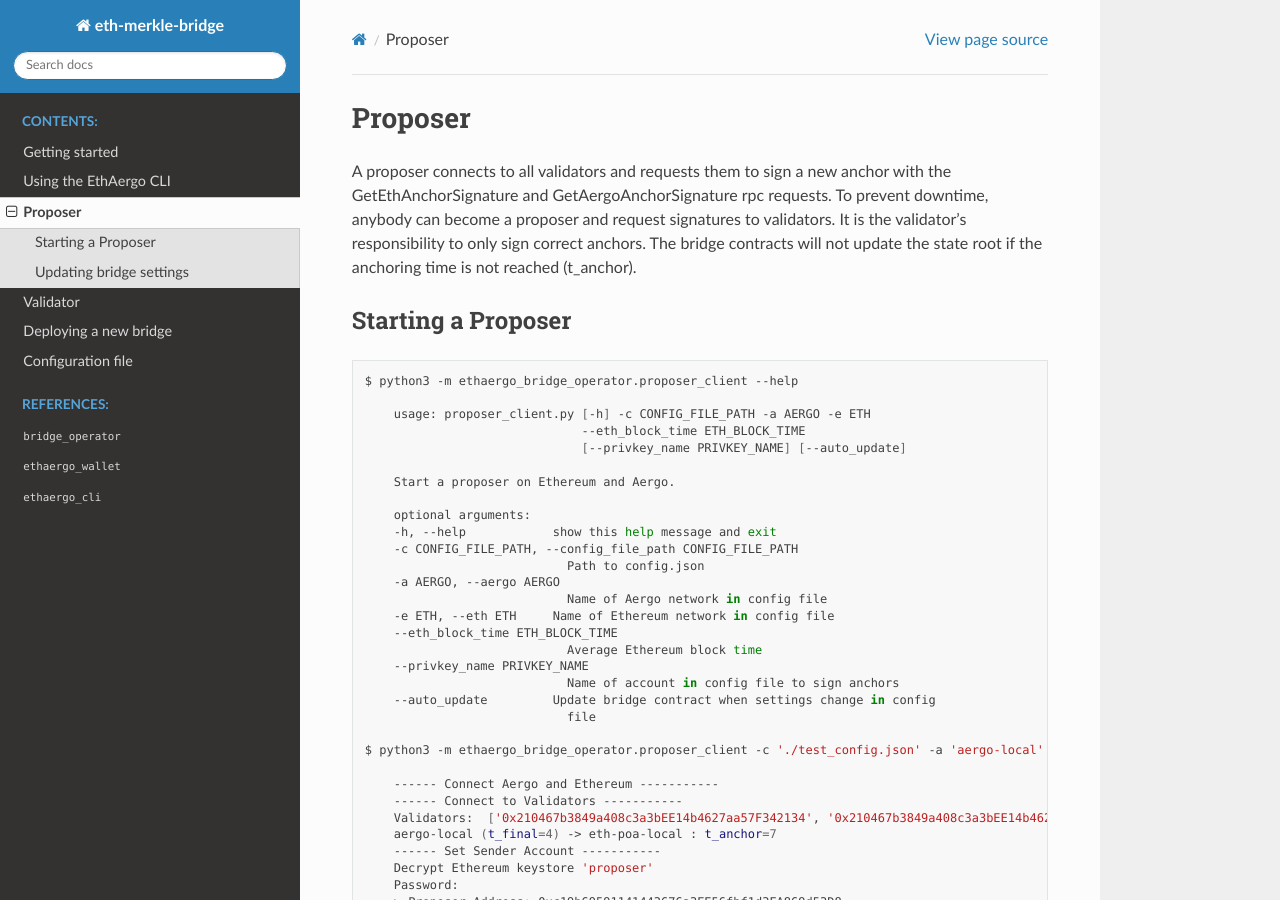
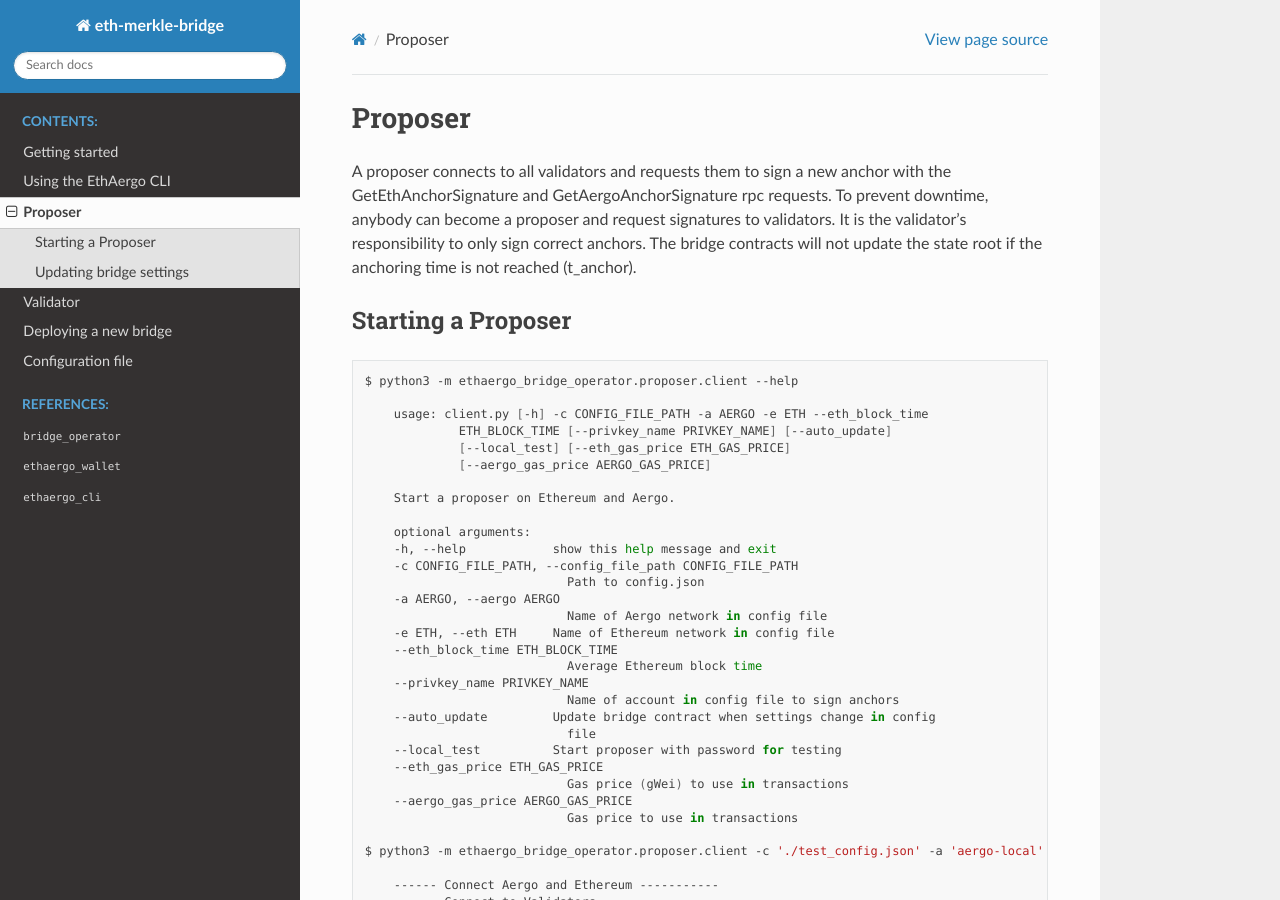
Before and after one commit to aergoio/eth-merkle-bridge, a Sphinx documentation site: the page built from docs/source/proposer.rst, in a window 1280 px wide and 900 px high. Built offline with Sphinx 7.4.7 and the Read the Docs theme 2.0.0, drawn with Linux system fonts in a browser that asks for light colours.

Commit message:
update docs

```diff
--- a/docs/source/ethaergo_wallet.rst
+++ b/docs/source/ethaergo_wallet.rst
@@ -18,10 +18,6 @@
     :members:
 
 
-.. automodule:: ethaergo_wallet.eth_utils.aergo_erc20_deployer
-    :members:
-
-
 .. automodule:: ethaergo_wallet.eth_utils.contract_deployer
     :members:
 
--- a/docs/source/proposer.rst
+++ b/docs/source/proposer.rst
@@ -13,11 +13,12 @@ Starting a Proposer
 
 .. code-block:: bash
 
-    $ python3 -m ethaergo_bridge_operator.proposer_client --help
+    $ python3 -m ethaergo_bridge_operator.proposer.client --help
 
-        usage: proposer_client.py [-h] -c CONFIG_FILE_PATH -a AERGO -e ETH
-                                  --eth_block_time ETH_BLOCK_TIME
-                                  [--privkey_name PRIVKEY_NAME] [--auto_update]
+        usage: client.py [-h] -c CONFIG_FILE_PATH -a AERGO -e ETH --eth_block_time
+                 ETH_BLOCK_TIME [--privkey_name PRIVKEY_NAME] [--auto_update]
+                 [--local_test] [--eth_gas_price ETH_GAS_PRICE]
+                 [--aergo_gas_price AERGO_GAS_PRICE]
 
         Start a proposer on Ethereum and Aergo.
 
@@ -34,8 +35,13 @@ Starting a Proposer
                                 Name of account in config file to sign anchors
         --auto_update         Update bridge contract when settings change in config
                                 file
+        --local_test          Start proposer with password for testing
+        --eth_gas_price ETH_GAS_PRICE
+                                Gas price (gWei) to use in transactions
+        --aergo_gas_price AERGO_GAS_PRICE
+                                Gas price to use in transactions
 
-    $ python3 -m ethaergo_bridge_operator.proposer_client -c './test_config.json' -a 'aergo-local' -e 'eth-poa-local' --eth_block_time 3 --privkey_name "proposer" --auto_update
+    $ python3 -m ethaergo_bridge_operator.proposer.client -c './test_config.json' -a 'aergo-local' -e 'eth-poa-local' --eth_block_time 3 --privkey_name "proposer" --auto_update
 
         ------ Connect Aergo and Ethereum -----------
         ------ Connect to Validators -----------
```
Also changed, not shown: docs/source/config.rst (+8 -0 lines), docs/source/ethaergo_operator.rst (+5 -5 lines), docs/source/validator.rst (+5 -6 lines), 1 other file.
